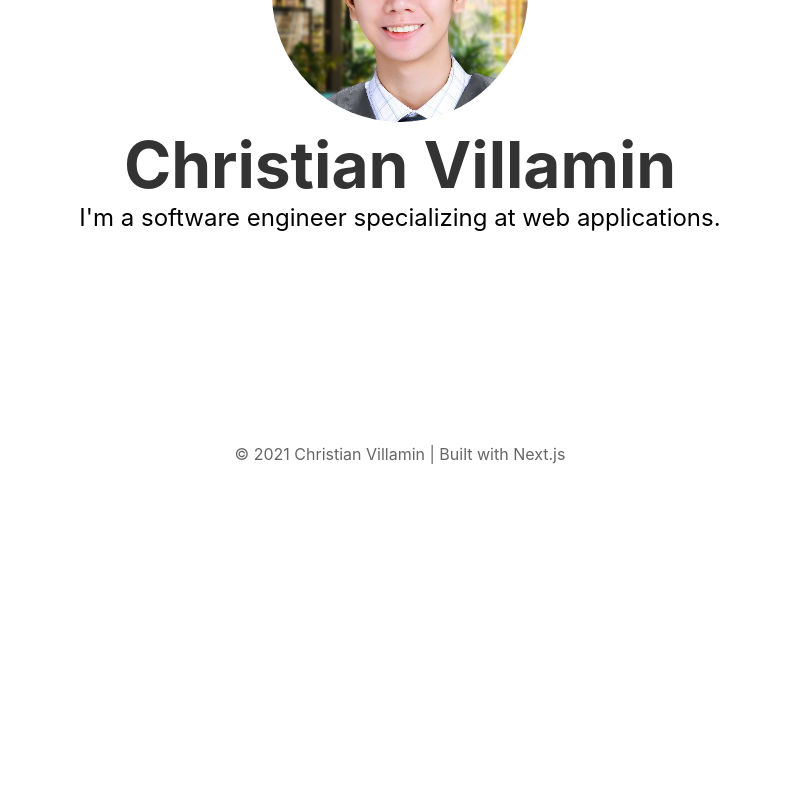
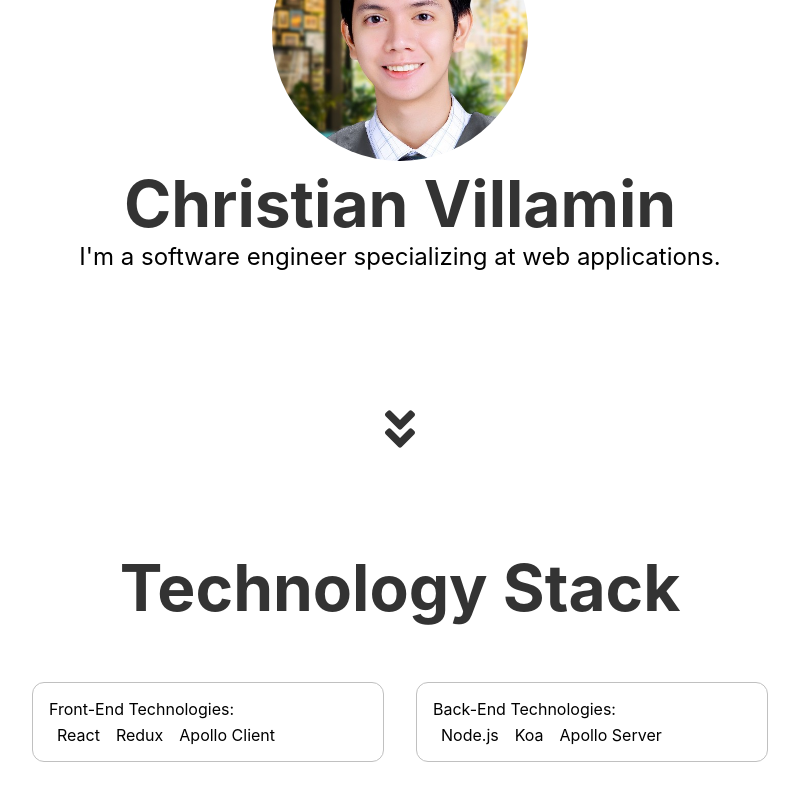
Before and after one commit to codekcv/personal-site-nextjs, a Next.js app: page / in a window 1280 px wide. Shown: the part 314-1114 px from the top of the page, without its empty margins (240-1039 px from the left). Before the commit the page ends 800 px from the top, so only its background shows below. Built offline with nearby package versions, Linux system fonts and the light colour scheme.

Commit message:
feat(index) animations init

```diff
--- a/pages/index.tsx
+++ b/pages/index.tsx
@@ -1,8 +1,13 @@
+import Box from 'components/general/Box/Box.main'
 import Flex from 'components/general/Flex/Flex.main'
+import Item from 'components/general/Item/Item.main'
 import Text from 'components/general/Text/Text.main'
+import { motion } from 'framer-motion'
 import Head from 'next/head'
 import Image from 'next/image'
 import profileImage from 'public/images/christian_villamin.jpg'
+import { FaAngleDoubleDown } from 'react-icons/fa'
+import { InView } from 'react-intersection-observer'
 import styled from 'styled-components'
 
 const ImageContainer = styled.div`
@@ -10,6 +15,29 @@ const ImageContainer = styled.div`
     border-radius: 50%;
     border: 1px solid red;
   }
+`
+
+const frontEndTechnologies = ['React', 'Redux', 'Apollo Client'].map((item) => (
+  <Item key={item} mx={2}>
+    {item}
+  </Item>
+))
+
+const backEndTechnologies = ['Node.js', 'Koa', 'Apollo Server'].map((item) => (
+  <Item key={item} mx={2}>
+    {item}
+  </Item>
+))
+
+const animDuration = 1
+
+const Card = styled(motion.div)`
+  margin-top: 1rem;
+  margin: 0 1rem;
+  padding: 1rem;
+  border: 1px solid silver;
+  border-radius: 12px;
+  width: 50%;
 `
 
 const Index = (): JSX.Element => (
@@ -24,7 +52,17 @@ const Index = (): JSX.Element => (
       />
     </Head>
 
-    <Flex flexDirection="column" alignItems="center" mt={128}>
+    <Flex flexDirection="column" alignItems="center" mb="100vh">
+      <Flex
+        as={motion.div}
+        justifyContent="center"
+        alignItems="center"
+        height="calc(100vh - 85px - 48px - 2rem)"
+        initial={{ opacity: 0 }}
+        animate={{ opacity: 1 }}
+        transition={{ duration: animDuration }}
+      >
+        <Flex flexDirection="column" alignItems="center">
           <ImageContainer>
             <Image
               className="profile-picture"
@@ -32,6 +70,7 @@ const Index = (): JSX.Element => (
               width={256}
               height={256}
               alt="Picture of Christian Villamin"
+              placeholder="blur"
             />
           </ImageContainer>
 
@@ -43,6 +82,68 @@ const Index = (): JSX.Element => (
             I&apos;m a software engineer specializing at web applications.
           </Text>
         </Flex>
+      </Flex>
+
+      <Box as={motion.div} height={48}>
+        <FaAngleDoubleDown size={48} color="#333" />
+      </Box>
+
+      <Box width={[1]}>
+        <InView threshold={0.2}>
+          {({ inView, ref }) => (
+            <Text
+              as={motion.h1}
+              color="#333"
+              fontSize="4rem"
+              textAlign="center"
+              mt="6rem"
+              variants={{
+                out: { opacity: 0 },
+                in: { opacity: 1 }
+              }}
+              initial="out"
+              animate={inView ? 'in' : 'out'}
+              transition={{ duration: animDuration }}
+              ref={ref}
+            >
+              Technology Stack
+            </Text>
+          )}
+        </InView>
+
+        <InView threshold={0.2}>
+          {({ inView, ref }) => (
+            <Flex justifyContent="center" mt="3.5rem" ref={ref}>
+              <Card
+                variants={{
+                  out: { opacity: 0, transform: 'translateX(-2rem)' },
+                  in: { opacity: 1, transform: 'translateX(0rem)' }
+                }}
+                initial="out"
+                animate={inView ? 'in' : 'out'}
+                transition={{ duration: animDuration }}
+              >
+                <Text>Front-End Technologies:</Text>
+                <Flex mt="0.35rem">{frontEndTechnologies}</Flex>
+              </Card>
+
+              <Card
+                variants={{
+                  out: { opacity: 0, transform: 'translateX(2rem)' },
+                  in: { opacity: 1, transform: 'translateX(0rem)' }
+                }}
+                initial="out"
+                animate={inView ? 'in' : 'out'}
+                transition={{ duration: animDuration }}
+              >
+                <Text>Back-End Technologies:</Text>
+                <Flex mt="0.35rem">{backEndTechnologies}</Flex>
+              </Card>
+            </Flex>
+          )}
+        </InView>
+      </Box>
+    </Flex>
   </>
 )
 
```
Lines whose indentation alone changed are shown as unchanged.
